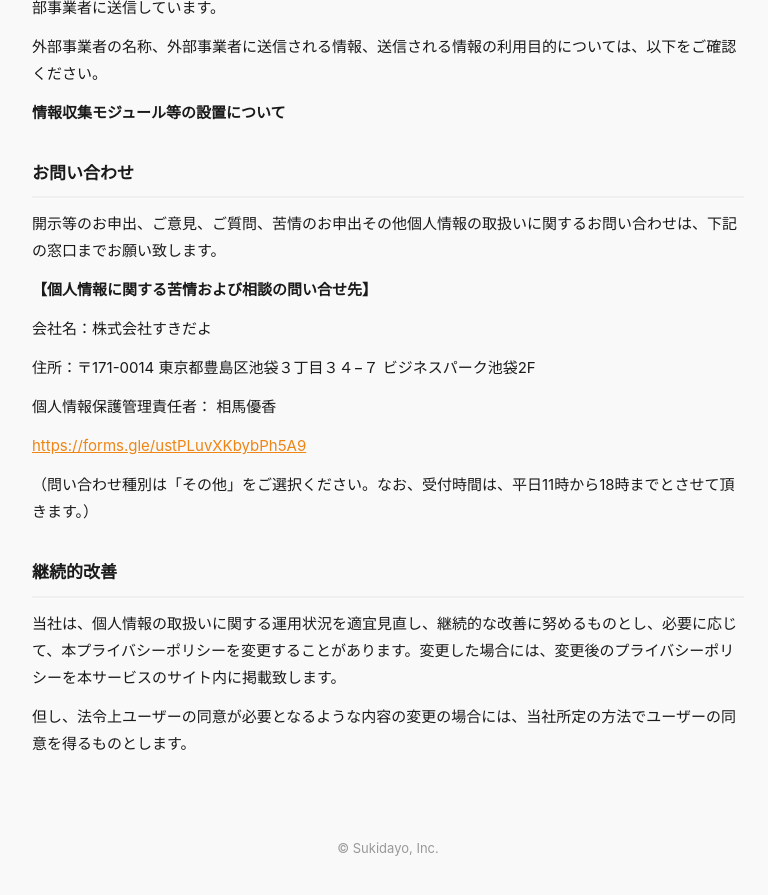
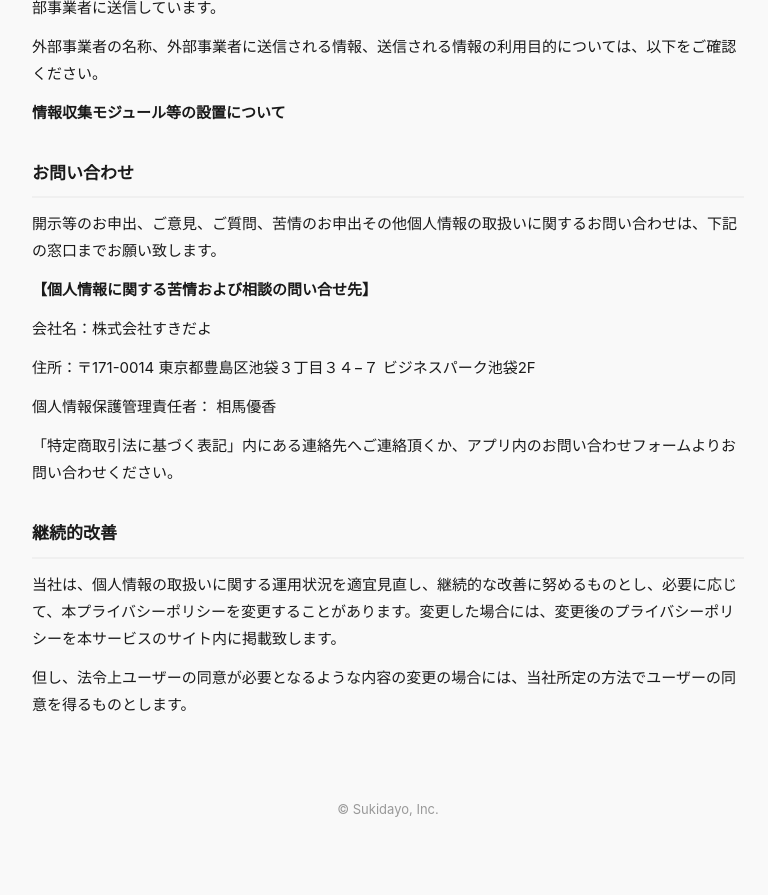
Before and after one commit to Sukidayo-app/announcements, a Jekyll site: the page built from privacy/ja/index.md, in a window 1280 px wide and 900 px high, scrolled down 6810 px. Shown: the top 895 px of the window, without its empty margins (252-1020 px from the left). Built offline with Jekyll 4.4.1, drawn with Linux system fonts in a browser that asks for light colours; after the commit the page ends 7671 px from its top, so only the background shows below that.

Commit message:
プライバシーポリシー：お問い合わせ欄のGoogleフォームを特定商取引法連絡先・アプリ内フォームに変更

```diff
--- a/privacy/ja/index.md
+++ b/privacy/ja/index.md
@@ -190,9 +190,7 @@
 
 個人情報保護管理責任者： 相馬優香
 
-[https://forms.gle/ustPLuvXKbybPh5A9](https://forms.gle/ustPLuvXKbybPh5A9)
-
-（問い合わせ種別は「その他」をご選択ください。なお、受付時間は、平日11時から18時までとさせて頂きます。）
+「特定商取引法に基づく表記」内にある連絡先へご連絡頂くか、アプリ内のお問い合わせフォームよりお問い合わせください。
 
 ## 継続的改善
 
```
